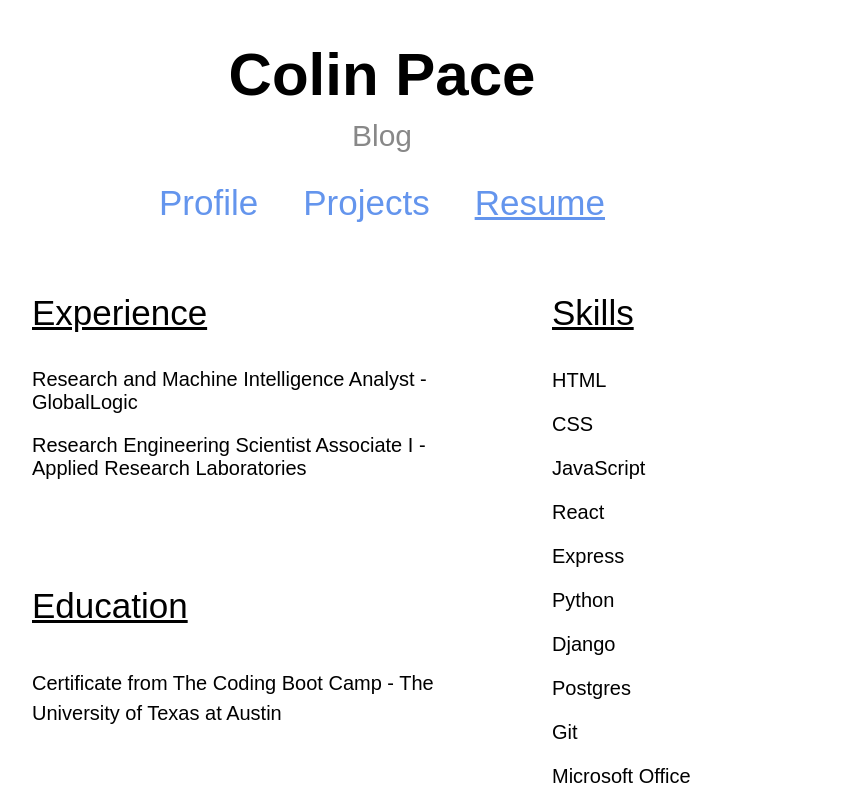
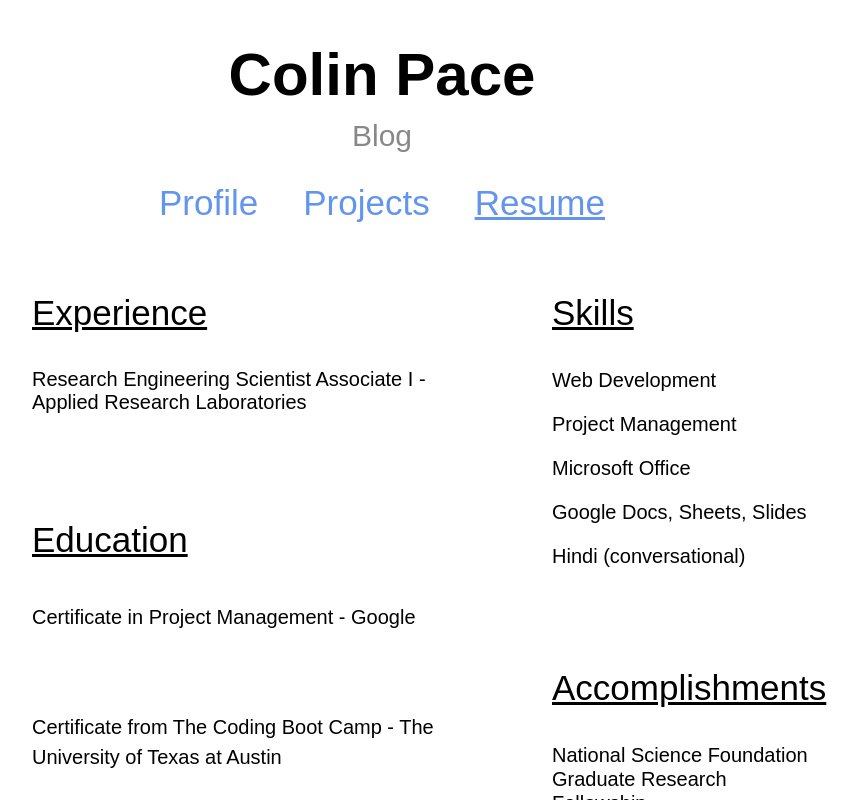
Before and after one commit to Colin-Pace/Portfolio, a React (Create React App) app: page / in a window 1280 px wide. Both pictures are taken after a click on the link "Resume". Shown: the top 800 px of the page, without its empty margins (258-1116 px from the left). Built offline with nearby package versions, Linux system fonts and the light colour scheme.

Commit message:
edited profile and resume

```diff
--- a/src/Profile.js
+++ b/src/Profile.js
@@ -4,7 +4,7 @@ import './Profile.css';
 function Profile() {
   return (
     <div>
-      <p className = 'profileText'>I am experienced, intelligent, and educated. In terms of work experience, the two titles I have had are Research and Machine Intelligence Analyst and also Research Engineering Scientist Associate. From the titles, it is clear that my work experience is in STEM subjects which is a passion of mine. As an analyst, I analyzed machine intelligence responses to user prompts and created improvements which the machine was then trained on. As an engineering scientist, I performed both manual and automated testing of software, and I wrote the automated tests in Cypress. Both experiences gave me insight into working in the STEM fields and prepared me for further related work.</p>
+      <p className = 'profileText'>I am experienced, intelligent, and educated. In terms of work experience, the title I have had is Research Engineering Scientist Associate. As an engineering scientist, I performed both manual and automated testing of software, and I wrote the automated tests in Cypress.</p>
       <p id = 'lastText' className = 'profileText'>My intelligence is attested by the Graduate Record Examinations (GRE): I placed in the 96th percentile nationally in the US in both the subjects of verbal reasoning and analytical writing - that is the top four percent. My education is evidenced by my BA and MA degrees and a coding certificate which I received from the University of Texas at Austin (UT); a world-class university, UT was recently ranked 43rd among universities globally and 23rd in the nation. Furthermore, only 13% of citizens in the US have a Master’s degree or higher.</p>
     </div>
   );
--- a/src/Resume.js
+++ b/src/Resume.js
@@ -8,12 +8,15 @@ function Resume() {
         <div id = 'resumeLeft'>
           <div id = 'experience'>
             <p className = 'sideTitle'>Experience</p>
-            <p className = 'title'>Research and Machine Intelligence Analyst - GlobalLogic</p>
             <p className = 'title'>Research Engineering Scientist Associate I - Applied Research Laboratories</p>
           </div>
 
           <div className = 'edStint'>
             <p className = 'sideTitle'>Education</p>
+            <p className = 'school'>Certificate in Project Management - Google</p>
+          </div>
+
+          <div className = 'edStint'>
             <p className = 'school'>Certificate from The Coding Boot Camp - The University of Texas at Austin</p>
           </div>
 
@@ -27,17 +30,10 @@ function Resume() {
         </div>
         <div id = 'resumeRight'>
           <p className = 'sideTitle'>Skills</p>
-          <p className = 'moreInfoRight'>HTML</p>
-          <p className = 'moreInfoRight'>CSS</p>
-          <p className = 'moreInfoRight'>JavaScript</p>
-          <p className = 'moreInfoRight'>React</p>
-          <p className = 'moreInfoRight'>Express</p>
-          <p className = 'moreInfoRight'>Python</p>
-          <p className = 'moreInfoRight'>Django</p>
-          <p className = 'moreInfoRight'>Postgres</p>
-          <p className = 'moreInfoRight'>Git</p>
+          <p className = 'moreInfoRight'>Web Development</p>
+          <p className = 'moreInfoRight'>Project Management</p>
           <p className = 'moreInfoRight'>Microsoft Office</p>
-          <p className = 'moreInfoRight'>Google Docs</p>
+          <p className = 'moreInfoRight'>Google Docs, Sheets, Slides</p>
           <p className = 'moreInfoRight'>Hindi (conversational)</p>
           <p id = 'accomplishments' className = 'sideTitle'>Accomplishments</p>
           <p className = 'moreInfoRight'>National Science Foundation Graduate Research Fellowship</p>
```
